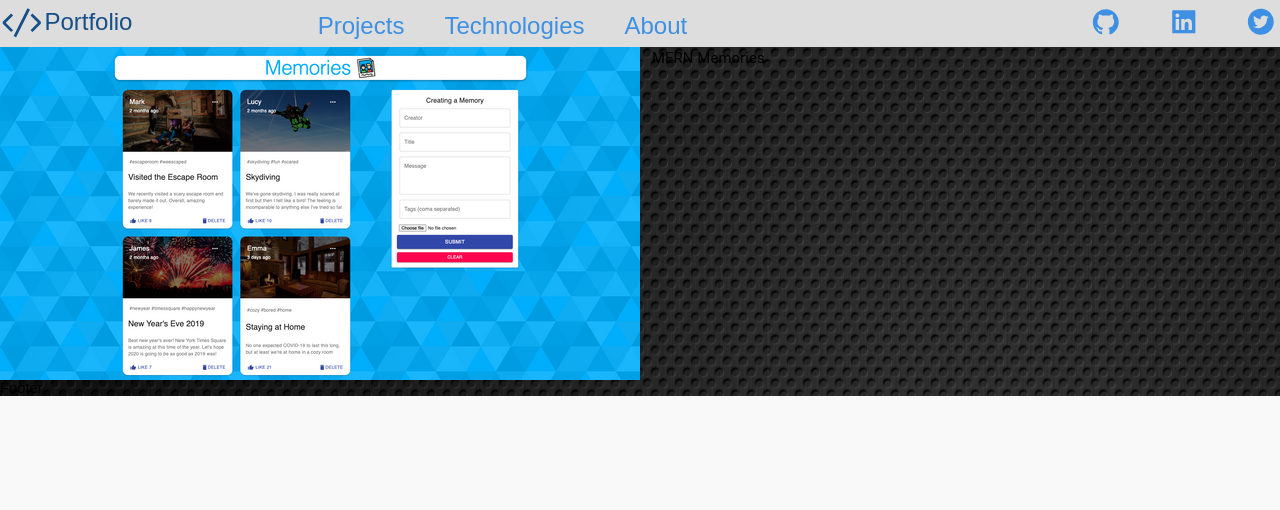
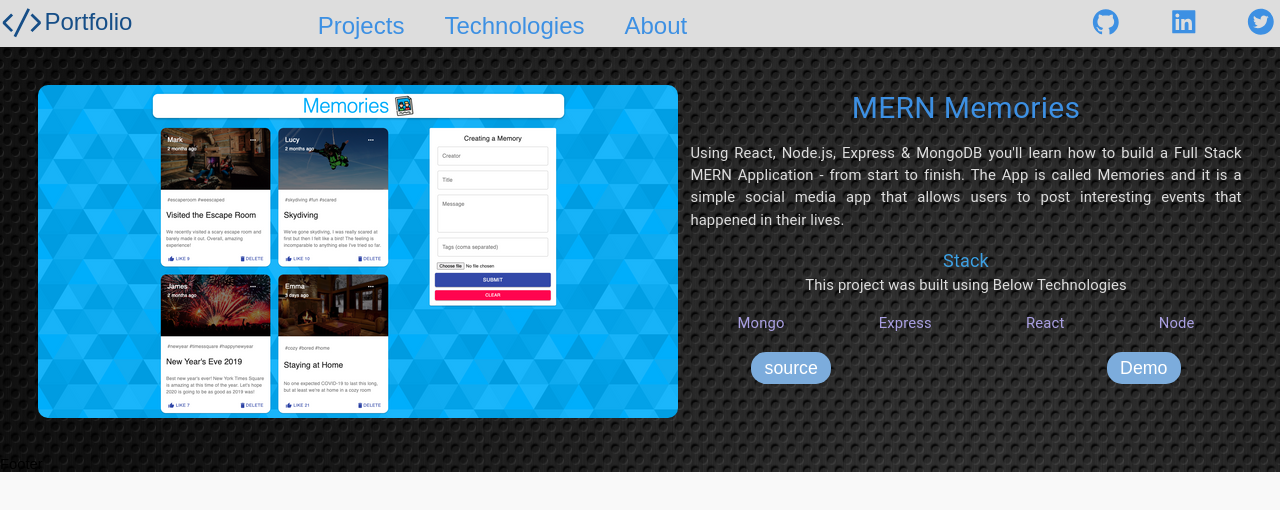
Before and after one commit to ndikumanaisaie/portfolio, a React (Create React App) app: page /project/0 in a window 1280 px wide. Shown: the top 510 px of the page. Built offline with nearby package versions, Linux system fonts and the light colour scheme.

Commit message:
Add project details page image

```diff
--- a/src/App.js
+++ b/src/App.js
@@ -12,7 +12,7 @@ import bg from './images/dark-background.jpg';
 
 const App = () => (
 	<Box
-		width="400px"
+		// width="400px"
 		sx={ { width: { xl: '1488px' } }}
 		position='relative'
 		m="auto"
--- a/src/components/burger-menu/StyledMenu.js
+++ b/src/components/burger-menu/StyledMenu.js
@@ -3,7 +3,7 @@ import styled from '@emotion/styled';
 const StyledMenu = styled.nav`
   display: flex;
   flex-direction: column;
-  background: #011101;
+  background-color: rgb(27, 37, 54);;
   transform: ${({ open }) => (open ? 'translateX(0)' : 'translateX(-100%)')};
   height: 100vh;
   text-align: left;
--- a/src/pages/ProjectDetails.jsx
+++ b/src/pages/ProjectDetails.jsx
@@ -3,22 +3,86 @@ import React from 'react';
 import { useParams } from 'react-router-dom';
 import { Stack, Typography, Box } from '@mui/material';
 import { projects } from '../constants/projectsData.js';
+import '../styles/projects.css';
 
 const ProjectDetails = () => {
 	const { id } = useParams();
 	const data = projects.find((project) => project.id === parseInt(id, 10));
 	return (
 		<Stack
-			direction="row"
 			gap="12px"
+			m="3%"
+			color="#ddd"
+			textAlign="center"
+			sx={{
+				flexDirection: { md: 'row', xs: 'column' },
+			}}
 		>
 			<img
 				src={data.image}
 				alt={data.title}
+				style={{ borderRadius: '10px', objectFit: 'cover' }}
 			/>
-			<Typography>
-				{data.title}
-			</Typography>
+			<Stack direction="column">
+				<Typography
+					mb="12px"
+					fontSize={30}
+					color="#3d90e3"
+				>
+					{data.title}
+				</Typography>
+
+				<Typography
+					textAlign="justify"
+				>
+					{data.description}
+				</Typography>
+
+				<Typography
+					color="#3da0e3"
+					pt={2}
+					fontSize="18px"
+				>
+					Stack
+				</Typography>
+
+				<Typography>
+					This project was built using Below Technologies
+				</Typography>
+
+				<Stack
+					direction="row"
+					justifyContent="space-around"
+					flexWrap="wrap"
+				>
+					{
+						data.tags.map((tag) => (
+							<Box pb={3} pt={2} color="#aaa0e3" key={data.title}>
+								<Typography>{tag}</Typography>
+							</Box>
+						))
+					}
+				</Stack>
+
+				<Stack
+					direction="row"
+					justifyContent="center"
+					sx={{
+						gap: {
+							lg: '50%', md: '45%', sm: '40%', xs: '30%',
+						},
+					}}
+				>
+					<Box>
+						<a className="code" href={data.source}>source</a>
+					</Box>
+
+					<Box>
+						<a className="code" href={data.visit}>Demo</a>
+					</Box>
+				</Stack>
+
+			</Stack>
 		</Stack>
 	);
 };
--- a/src/styles/projects.css
+++ b/src/styles/projects.css
@@ -5,8 +5,8 @@
   border-radius: 10px;
   padding: 14px;
   text-align: center;
-  color: white;
-  background-color: rgb(27, 37, 54);
+  color: #ddd;
+  background-color: #1b2536;
 }
 
 @media screen and (max-width: 400px) {
@@ -76,6 +76,11 @@ hr {
   transform: scale(1.05, 1.05);
 }
 
+/* .projectDetails-container {
+  display: flex;
+  flex-direction: column;
+} */
+
 @media screen and (max-width: 1024px) {
   .project-card {
     width: 100%;
```
